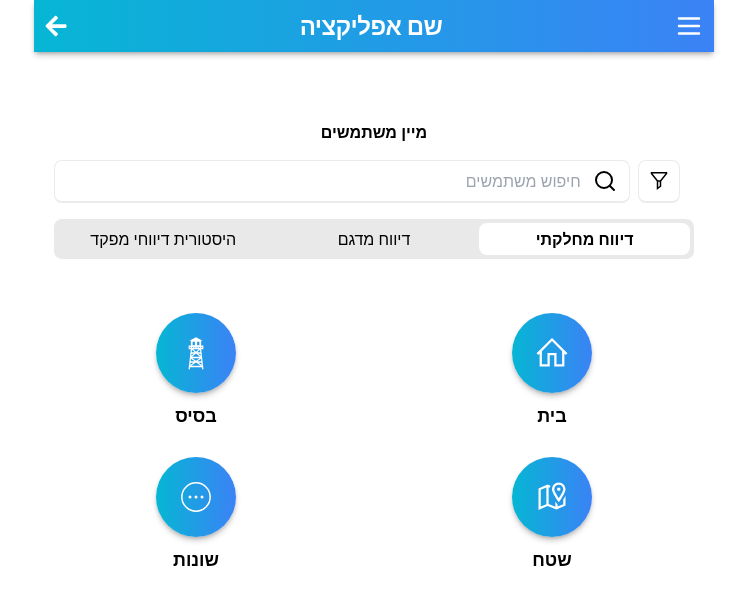
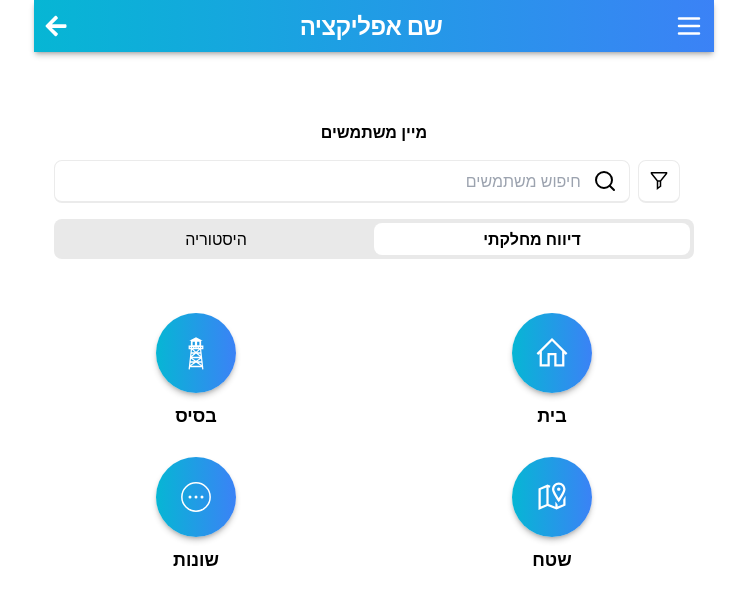
Before and after one commit to Rosenfeld99/Client_Monitoring_System_IDF, a React (Vite) app: page /lastReports in a window 1280 px wide. Shown: the top 604 px of the page, without its empty margins (266-1013 px from the left). Built offline with nearby package versions, Linux system fonts and the light colour scheme.

Commit message:
toggle sample users and choose location

```diff
--- a/src/components/admin/solidersReports/SolidersReports.jsx
+++ b/src/components/admin/solidersReports/SolidersReports.jsx
@@ -1,19 +1,22 @@
 import React, { useState } from 'react'
 import { Link } from 'react-router-dom'
 import TransitionPage from '../../../animation/TransitionPage'
-import SoldiersClassReport from './SoldiersClassReport'
+
 import { LuSearch } from 'react-icons/lu'
 import { LiaFilterSolid } from 'react-icons/lia'
 import SolidersSample from './SolidersSample'
 import { reportListUsers } from '../../../db/reportsList'
 import CommandLastReports from './CommandLastReports'
 import Navbar from '../../Menu/Navbar'
+import ChooseLocatin from './ChooseLocatin'
+import useUser from '../../../hooks/useUser'
 
 
 function LastReports() {
   const [chosenCategory, setChosenCategory] = useState("class-of-soldiers")
   const [usersSelected, setUsersSelected] = useState([]);
   const [usersSearch, setUsersSearch] = useState(reportListUsers.users);
+  const { currentUser } = useUser();
 
 
   const handleSearch = (e) => {
@@ -43,12 +46,12 @@ function LastReports() {
             </div>
 
             <div className='flex w-full justify-evenly items-center p-1 flex-1 rounded-lg mt-4  bg-[#e9e9e9] dark:bg-[#131313]'>
-              <div onClick={(e) => setChosenCategory(e.target.id)} className={`${chosenCategory === "class-of-soldiers" && "bg-light_primary dark:bg-dark_accent_content text-light_primary_content dark:text-dark_primary font-semibold"} w-1/2 text-center p-1 rounded-lg  cursor-pointer`} id='class-of-soldiers'>דיווח מחלקתי</div>
-              <div onClick={(e) => setChosenCategory(e.target.id)} className={`${chosenCategory === "soldiers" && "bg-light_primary dark:bg-dark_accent_content text-light_primary_content dark:text-dark_primary font-semibold"} w-1/2  text-center p-1 rounded-lg cursor-pointer `} id='soldiers'>דיווח מדגם</div>
-              <div onClick={(e) => setChosenCategory(e.target.id)} className={`${chosenCategory === "historyReports" && "bg-light_primary dark:bg-dark_accent_content text-light_primary_content dark:text-dark_primary font-semibold"} w-1/2  text-center p-1 rounded-lg  cursor-pointer`} id='historyReports'>היסטורית דיווחי מפקד</div>
+              <div onClick={(e) => setChosenCategory(e.target.id)} className={`${chosenCategory === "class-of-soldiers" && "bg-light_primary dark:bg-dark_accent_content text-light_primary_content dark:text-dark_primary font-semibold"}  text-center rounded-lg  cursor-pointer flex-1 p-1`} id='class-of-soldiers'>דיווח מחלקתי</div>
+              {currentUser?.role === "מכ" && <div onClick={(e) => setChosenCategory(e.target.id)} className={`${chosenCategory === "soldiers" && "bg-light_primary dark:bg-dark_accent_content text-light_primary_content dark:text-dark_primary font-semibold"}   text-center   rounded-lg cursor-pointer flex-1 p-1 `} id='soldiers'>דיווח מדגם</div>}
+              <div onClick={(e) => setChosenCategory(e.target.id)} className={`${chosenCategory === "historyReports" && "bg-light_primary dark:bg-dark_accent_content text-light_primary_content dark:text-dark_primary font-semibold"}   text-center   rounded-lg  cursor-pointer flex-1 p-1`} id='historyReports'>היסטוריה</div>
             </div>
 
-            {chosenCategory === "soldiers" ? <SolidersSample usersToDisplay={usersSearch} usersSelected={usersSelected} setUsersSelected={setUsersSelected} setChosenCategory={setChosenCategory} /> : chosenCategory === "historyReports" ? <CommandLastReports /> : <SoldiersClassReport usersSelected={usersSelected} />}
+            {chosenCategory === "soldiers" ? <SolidersSample usersToDisplay={usersSearch} usersSelected={usersSelected} setUsersSelected={setUsersSelected} setChosenCategory={setChosenCategory} /> : chosenCategory === "historyReports" ? <CommandLastReports /> : <ChooseLocatin />}
           </div>
         </div>
 
--- a/src/components/admin/solidersReports/SolidersSample.jsx
+++ b/src/components/admin/solidersReports/SolidersSample.jsx
@@ -1,12 +1,15 @@
 import React, { useEffect, useState } from 'react'
 import UsersDisplay from './UsersDisplay'
 import { reportListUsers } from '../../../db/reportsList';
+import ChooseLocatin from './ChooseLocatin';
 
 //usersToDisplay: are the users to display after serch input,
 //setChosenCategory: is to toggle to location choose screen,
 //usersSelected: are the users that the manger selected them,
-function SolidersSample({ usersToDisplay, setChosenCategory, usersSelected, setUsersSelected }) {
-    const [userArray, setUserArray] = useState()
+function SolidersSample({ usersToDisplay, usersSelected, setUsersSelected }) {
+    const [userArray, setUserArray] = useState();
+    const [sendReport, setSendReport] = useState(false);
+
 
     useEffect(() => {
         const temp = usersToDisplay?.map((userDisplay, i) => {
@@ -15,10 +18,13 @@ function SolidersSample({ usersToDisplay, setChosenCategory, usersSelected, setU
             return { id: i, date: lastDayKey, name: userDisplay.username, lastsReports: userDisplay.reports[0].dates[lastDayKey] }
         })
         setUserArray(temp)
+        setSendReport(false)
     }, [usersToDisplay])
 
     return (
-        <div dir='rtl'><UsersDisplay usersSelected={usersSelected} setUsersSelected={setUsersSelected} arrayUserDisplay={userArray} setChosenCategory={setChosenCategory} /></div>
+        <div dir='rtl'>
+            {sendReport ? <ChooseLocatin usersSelected={usersSelected} /> : <UsersDisplay usersSelected={usersSelected} setSendReport={setSendReport} setUsersSelected={setUsersSelected} arrayUserDisplay={userArray} />}
+        </div>
     )
 }
 
--- a/src/components/admin/solidersReports/UsersDisplay.jsx
+++ b/src/components/admin/solidersReports/UsersDisplay.jsx
@@ -28,7 +28,7 @@ const DisplayUser = ({ setUsersSelected, userDisplay, sampleUsers }) => {
 
 
 
-function UsersDisplay({ arrayUserDisplay, setChosenCategory, usersSelected, setUsersSelected }) {
+function UsersDisplay({ arrayUserDisplay, setSendReport, usersSelected, setUsersSelected }) {
     const { advanceSearchResults } = useUser()
     // check who use this component to result search or just show users
     const usersToDisplays = arrayUserDisplay || advanceSearchResults;
@@ -66,7 +66,7 @@ function UsersDisplay({ arrayUserDisplay, setChosenCategory, usersSelected, setU
             </div>
             {isSampleSoliders && usersSelected[0] &&
                 <Link >
-                    <div onClick={() => setChosenCategory("class-of-soldiers")} className=" backdrop-blur-sm right-0 w-full p-5 z-50 fixed bottom-0 ">
+                    <div onClick={() => setSendReport(true)} className=" backdrop-blur-sm right-0 w-full p-5 z-50 fixed bottom-0 ">
                         <ButtonAction title="דיווח מדגם" />
                     </div>
                 </Link>}
```
Also changed, not shown: src/components/admin/solidersReports/ChooseLocatin.jsx (renamed from src/components/admin/solidersReports/SoldiersClassReport.jsx, +4 -3 lines).
